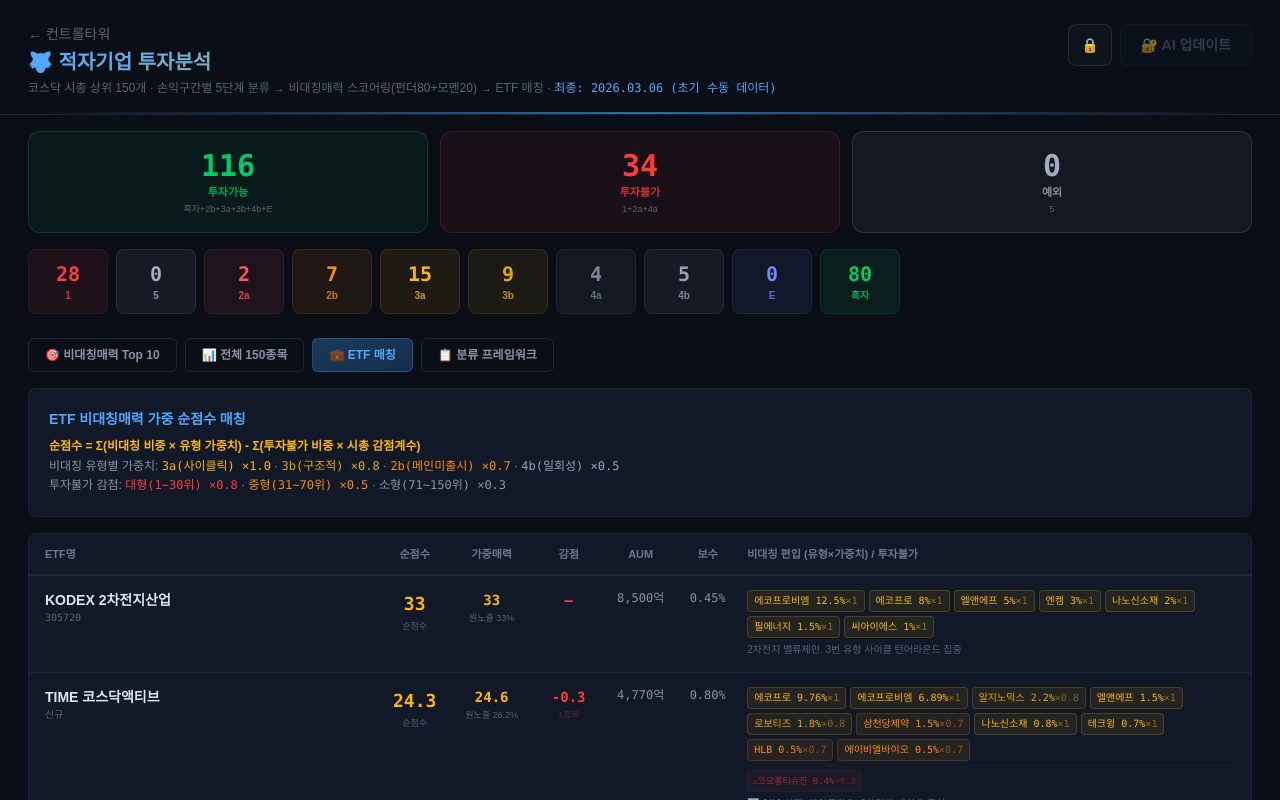
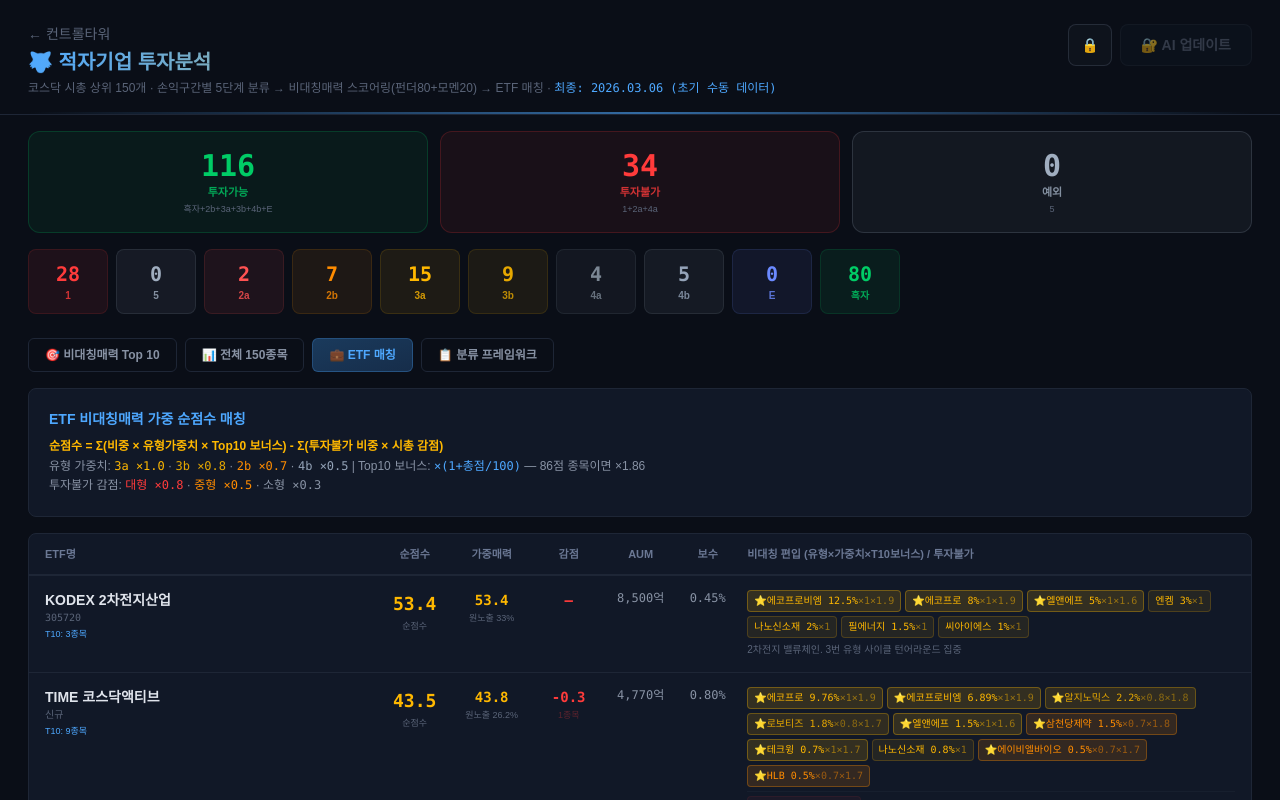
Before and after one commit to mib7514/wolfpack, a Next.js app: page /modules/deficit-analysis in a window 1280 px wide. Both pictures are taken after a click on the button "💼 ETF 매칭". Shown: the top 800 px of the page. Built offline with nearby package versions, Linux system fonts and the light colour scheme.

Commit message:
Update page.js

```diff
--- a/app/modules/deficit-analysis/page.js
+++ b/app/modules/deficit-analysis/page.js
@@ -243,8 +243,11 @@
   return 0.3;
 }
 
-function calcETFScores(allCompanies) {
+function calcETFScores(allCompanies, top10List) {
   const companyMap = new Map(allCompanies.map(c => [c.name, c]));
+  // Top 10 종목별 totalScore 맵 — 보너스 승수 계산용
+  const top10ScoreMap = new Map((top10List || []).map(c => [c.name, c.totalScore]));
+
   return ETF_DATA.map((etf) => {
     const asymHoldings = [];
     const noInvestHoldings = [];
@@ -252,14 +255,19 @@
     (etf.holdings || []).forEach(h => {
       const comp = companyMap.get(h.name);
       if (!comp) return;
-      const entry = { ...h, type: comp.type, detail: comp.detail, rank: comp.rank };
+      const t10score = top10ScoreMap.get(h.name); // undefined if not Top 10
+      const entry = { ...h, type: comp.type, detail: comp.detail, rank: comp.rank, top10Score: t10score };
       if (ASYM_WEIGHT[comp.type] !== undefined) asymHoldings.push(entry);
       else if (NO_INVEST_TYPES.has(comp.type)) noInvestHoldings.push(entry);
     });
 
     const asymExposure = Math.round(asymHoldings.reduce((s, h) => s + h.weight, 0) * 10) / 10;
-    // 가중 비대칭 점수: 각 종목의 (비중 × 유형 가중치) 합산
-    const weightedAsym = Math.round(asymHoldings.reduce((s, h) => s + h.weight * (ASYM_WEIGHT[h.type] || 0), 0) * 10) / 10;
+    // 가중 비대칭 점수: 비중 × 유형가중치 × Top10 보너스(1 + score/100)
+    const weightedAsym = Math.round(asymHoldings.reduce((s, h) => {
+      const typeW = ASYM_WEIGHT[h.type] || 0;
+      const top10Bonus = h.top10Score !== undefined ? (1 + h.top10Score / 100) : 1;
+      return s + h.weight * typeW * top10Bonus;
+    }, 0) * 10) / 10;
     const noInvestExposure = Math.round(noInvestHoldings.reduce((s, h) => s + h.weight, 0) * 10) / 10;
     const penalty = Math.round(noInvestHoldings.reduce((s, h) => s + h.weight * capPenaltyCoeff(h.rank), 0) * 10) / 10;
     const netScore = Math.round((weightedAsym - penalty) * 10) / 10;
@@ -268,7 +276,9 @@
     asymHoldings.forEach(h => { if (byType[h.type] !== undefined) byType[h.type] += h.weight; });
     Object.keys(byType).forEach(k => { byType[k] = Math.round(byType[k] * 10) / 10; });
 
-    return { ...etf, matchedHoldings: asymHoldings, noInvestHoldings, asymExposure, weightedAsym, noInvestExposure, penalty, netScore, bdeCount: asymHoldings.length, noInvestCount: noInvestHoldings.length, byType };
+    const top10InETF = asymHoldings.filter(h => h.top10Score !== undefined).length;
+
+    return { ...etf, matchedHoldings: asymHoldings, noInvestHoldings, asymExposure, weightedAsym, noInvestExposure, penalty, netScore, bdeCount: asymHoldings.length, noInvestCount: noInvestHoldings.length, top10InETF, byType };
   }).sort((a, b) => b.netScore - a.netScore);
 }
 
@@ -322,7 +332,7 @@
   };
   const handleLogout = () => { setIsAdmin(false); setAdminPin(''); sessionStorage.removeItem('wolfpack_deficit_pin'); };
 
-  const etfScored = useMemo(() => calcETFScores(companies), [companies]);
+  const etfScored = useMemo(() => calcETFScores(companies, top10Data), [companies, top10Data]);
 
   const handleAiUpdate = useCallback(async () => {
     if (!isAdmin) { setShowPinModal(true); return; }
@@ -478,21 +488,21 @@
           <div className="bg-[#111827] border border-[#1E2636] rounded-lg p-5 mb-4">
             <div className="text-sm font-bold text-[#4EA8FF] mb-2">ETF 비대칭매력 가중 순점수 매칭</div>
             <div className="text-xs text-[#8892A4] leading-relaxed">
-              <span className="text-[#FFB800] font-bold">순점수 = Σ(비대칭 비중 × 유형 가중치) - Σ(투자불가 비중 × 시총 감점계수)</span><br/>
-              비대칭 유형별 가중치: <span className="font-mono text-[#FFB800]">3a(사이클릭) ×1.0</span> · <span className="font-mono text-[#E6A800]">3b(구조적) ×0.8</span> · <span className="font-mono text-[#FF8C00]">2b(메인미출시) ×0.7</span> · <span className="font-mono text-[#94A3B8]">4b(일회성) ×0.5</span><br/>
-              투자불가 감점: <span className="font-mono text-[#FF3B3B]">대형(1~30위) ×0.8</span> · <span className="font-mono text-[#FF8C00]">중형(31~70위) ×0.5</span> · <span className="font-mono text-[#8892A4]">소형(71~150위) ×0.3</span>
+              <span className="text-[#FFB800] font-bold">순점수 = Σ(비중 × 유형가중치 × Top10 보너스) - Σ(투자불가 비중 × 시총 감점)</span><br/>
+              유형 가중치: <span className="font-mono text-[#FFB800]">3a ×1.0</span> · <span className="font-mono text-[#E6A800]">3b ×0.8</span> · <span className="font-mono text-[#FF8C00]">2b ×0.7</span> · <span className="font-mono text-[#94A3B8]">4b ×0.5</span> | Top10 보너스: <span className="font-mono text-[#4EA8FF]">×(1+총점/100)</span> — 86점 종목이면 ×1.86<br/>
+              투자불가 감점: <span className="font-mono text-[#FF3B3B]">대형 ×0.8</span> · <span className="font-mono text-[#FF8C00]">중형 ×0.5</span> · <span className="font-mono text-[#8892A4]">소형 ×0.3</span>
             </div>
           </div>
           <div className="bg-[#111827] border border-[#1E2636] rounded-lg overflow-hidden">
-            <div className="grid gap-3 px-4 py-3 text-[11px] font-bold text-[#6B7894] border-b-2 border-[#1E2636]" style={{gridTemplateColumns:"2fr 65px 65px 65px 55px 55px 3fr"}}><span>ETF명</span><span className="text-center">순점수</span><span className="text-center">가중매력</span><span className="text-center">감점</span><span className="text-center">AUM</span><span className="text-center">보수</span><span>비대칭 편입 (유형×가중치) / 투자불가</span></div>
+            <div className="grid gap-3 px-4 py-3 text-[11px] font-bold text-[#6B7894] border-b-2 border-[#1E2636]" style={{gridTemplateColumns:"2fr 65px 65px 65px 55px 55px 3fr"}}><span>ETF명</span><span className="text-center">순점수</span><span className="text-center">가중매력</span><span className="text-center">감점</span><span className="text-center">AUM</span><span className="text-center">보수</span><span>비대칭 편입 (유형×가중치×T10보너스) / 투자불가</span></div>
             {etfScored.map(etf=>(<div key={etf.code||etf.name} className="grid gap-3 px-4 py-3.5 border-b border-[#1E2636] items-start text-xs hover:bg-[#1A2030] transition" style={{gridTemplateColumns:"2fr 65px 65px 65px 55px 55px 3fr"}}>
-              <div><div className="font-bold text-sm">{etf.name}</div><div className="text-[10px] text-[#5A6478] font-mono">{etf.code}</div></div>
-              <div className="text-center"><span className={`font-mono text-lg font-black ${etf.netScore>=15?"text-[#FFB800]":etf.netScore>=5?"text-[#4EA8FF]":"text-[#5A6478]"}`}>{etf.netScore}</span><div className="text-[9px] text-[#5A6478]">순점수</div></div>
+              <div><div className="font-bold text-sm">{etf.name}</div><div className="text-[10px] text-[#5A6478] font-mono">{etf.code}</div>{etf.top10InETF>0&&<div className="text-[9px] text-[#4EA8FF]">T10: {etf.top10InETF}종목</div>}</div>
+              <div className="text-center"><span className={`font-mono text-lg font-black ${etf.netScore>=20?"text-[#FFB800]":etf.netScore>=8?"text-[#4EA8FF]":"text-[#5A6478]"}`}>{etf.netScore}</span><div className="text-[9px] text-[#5A6478]">순점수</div></div>
               <div className="text-center"><span className="font-mono text-sm font-bold text-[#FFB800]">{etf.weightedAsym}</span><div className="text-[9px] text-[#5A6478]">원노출 {etf.asymExposure}%</div></div>
               <div className="text-center"><span className="font-mono text-sm font-bold text-[#FF3B3B]">{etf.penalty>0?"-"+etf.penalty:"—"}</span>{etf.noInvestCount>0&&<div className="text-[9px] text-[#FF3B3B50]">{etf.noInvestCount}종목</div>}</div>
               <div className="text-center font-mono text-[#8892A4]">{etf.aum}</div>
               <div className="text-center font-mono text-[#8892A4]">{etf.fee}</div>
-              <div><div className="flex flex-wrap gap-1 mb-1">{etf.matchedHoldings.sort((a,b)=>(ASYM_WEIGHT[b.type]||0)*b.weight-(ASYM_WEIGHT[a.type]||0)*a.weight).map(h=>{const dt=DEFICIT_TYPES[h.type]||DEFICIT_TYPES["흑자"];const w=ASYM_WEIGHT[h.type]||0;return(<span key={h.name} className="text-[10px] px-1.5 py-0.5 rounded font-mono" style={{background:dt.bg,color:dt.color,border:`1px solid ${dt.color}30`}}>{h.name} {h.weight}%<span className="opacity-50">×{w}</span></span>);})}</div>{etf.noInvestHoldings.length>0&&<div className="flex flex-wrap gap-1 mt-1 pt-1 border-t border-[#1E263680]">{etf.noInvestHoldings.sort((a,b)=>b.weight-a.weight).slice(0,5).map(h=>{const dt=DEFICIT_TYPES[h.type]||DEFICIT_TYPES["1"];const coeff=capPenaltyCoeff(h.rank);return(<span key={h.name} className="text-[9px] px-1 py-0.5 rounded font-mono opacity-60" style={{background:dt.bg,color:dt.color,border:`1px solid ${dt.color}20`}}>⚠{h.name} {h.weight}%<span className="opacity-50">×{coeff}</span></span>);})}{etf.noInvestHoldings.length>5&&<span className="text-[9px] text-[#5A6478]">+{etf.noInvestHoldings.length-5}개</span>}</div>}<div className="text-[10px] text-[#5A6478] mt-1">{etf.note}</div></div>
+              <div><div className="flex flex-wrap gap-1 mb-1">{etf.matchedHoldings.sort((a,b)=>{const aw=(ASYM_WEIGHT[a.type]||0)*a.weight*(a.top10Score!==undefined?(1+a.top10Score/100):1);const bw=(ASYM_WEIGHT[b.type]||0)*b.weight*(b.top10Score!==undefined?(1+b.top10Score/100):1);return bw-aw;}).map(h=>{const dt=DEFICIT_TYPES[h.type]||DEFICIT_TYPES["흑자"];const w=ASYM_WEIGHT[h.type]||0;const isT10=h.top10Score!==undefined;const bonus=isT10?(1+h.top10Score/100):1;return(<span key={h.name} className="text-[10px] px-1.5 py-0.5 rounded font-mono" style={{background:isT10?dt.bg.replace("15","25"):dt.bg,color:dt.color,border:`1px solid ${dt.color}${isT10?"50":"30"}`}}>{isT10?"⭐":""}{h.name} {h.weight}%<span className="opacity-50">×{w}{isT10?"×"+bonus.toFixed(1):""}</span></span>);})}</div>{etf.noInvestHoldings.length>0&&<div className="flex flex-wrap gap-1 mt-1 pt-1 border-t border-[#1E263680]">{etf.noInvestHoldings.sort((a,b)=>b.weight-a.weight).slice(0,5).map(h=>{const dt=DEFICIT_TYPES[h.type]||DEFICIT_TYPES["1"];const coeff=capPenaltyCoeff(h.rank);return(<span key={h.name} className="text-[9px] px-1 py-0.5 rounded font-mono opacity-60" style={{background:dt.bg,color:dt.color,border:`1px solid ${dt.color}20`}}>⚠{h.name} {h.weight}%<span className="opacity-50">×{coeff}</span></span>);})}{etf.noInvestHoldings.length>5&&<span className="text-[9px] text-[#5A6478]">+{etf.noInvestHoldings.length-5}개</span>}</div>}<div className="text-[10px] text-[#5A6478] mt-1">{etf.note}</div></div>
             </div>))}
           </div>
           <div className="bg-[#111827] border border-[#1E2636] rounded-lg p-5 mt-4">
```
